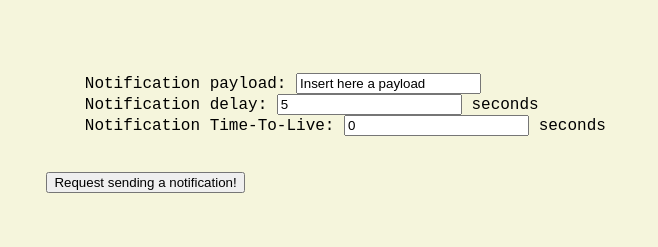
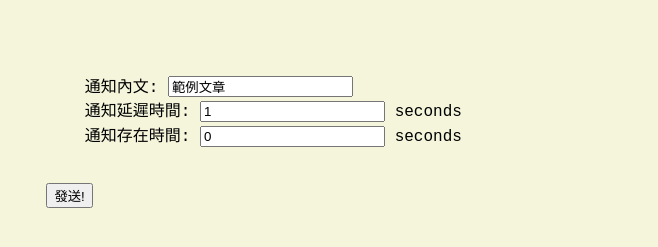
Before and after one commit to oscarada87/web-push-demo, a plain HTML site: page frontend/index.html in a window 1280 px wide. Shown: the part 105-352 px from the top of the page, without its empty margins (0-658 px from the left). Drawn offline with Linux system fonts and the light colour scheme.

Commit message:
translate to chinese

```diff
--- a/frontend/index.html
+++ b/frontend/index.html
@@ -19,11 +19,11 @@
 <body>
     <h1>Hello World</h1>
     <form>
-        Notification payload: <input id='notification-payload' type='text' value='Insert here a payload'></input>
-        Notification delay: <input id='notification-delay' type='number' value='5'></input> seconds
-        Notification Time-To-Live: <input id='notification-ttl' type='number' value='0'></input> seconds
+        通知內文: <input id='notification-payload' type='text' value='範例文章'></input>
+        通知延遲時間: <input id='notification-delay' type='number' value='1'></input> seconds
+        通知存在時間: <input id='notification-ttl' type='number' value='0'></input> seconds
     </form>
-    <button id="doIt">Request sending a notification!</button>
+    <button id="doIt">發送!</button>
     <script src="tool.js"></script>
     <script src="index.js"></script>
 </body>
--- a/frontend/index.js
+++ b/frontend/index.js
@@ -56,7 +56,7 @@ navigator.serviceWorker.ready
         subscription: subscription,
         payload: payload,
         delay: delay,
-        ttl: ttl,
+        ttl: ttl
       }),
     });
   };
--- a/frontend/service.js
+++ b/frontend/service.js
@@ -21,12 +21,14 @@ self.addEventListener('push', function (event) {
       return fetch('http://localhost:4000/getPayload?endpoint=' + endpoint);
     })
     .then(function (response) {
+      console.log(response)
       return response.text();
     })
     .then(function (payload) {
       // Show a notification with title 'ServiceWorker Cookbook' and use the payload
       // as the body.
-      self.registration.showNotification('123', {
+      console.log(payload)
+      self.registration.showNotification('通知', {
         body: payload,
         icon: '123.jpg',
       });
```
